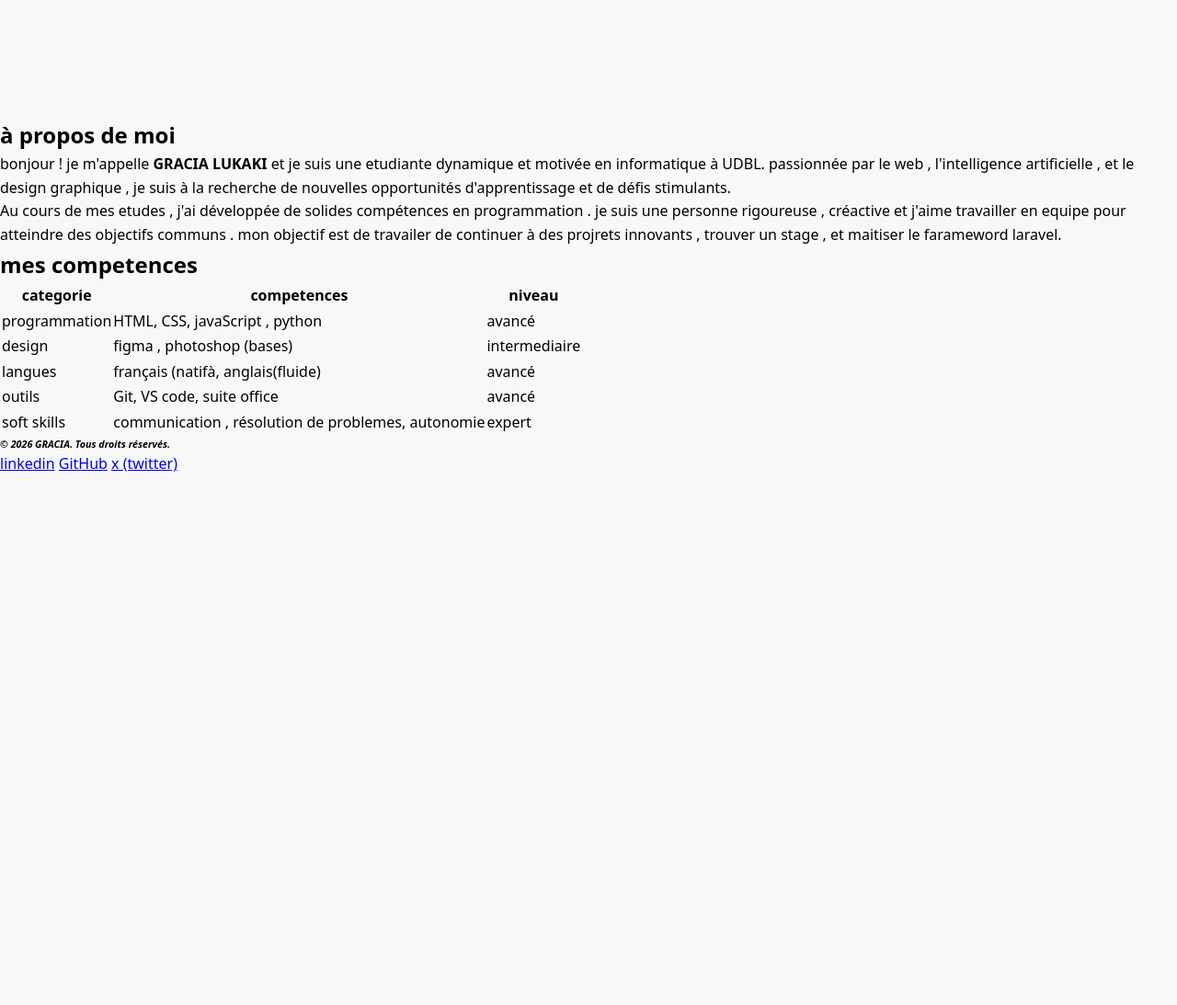
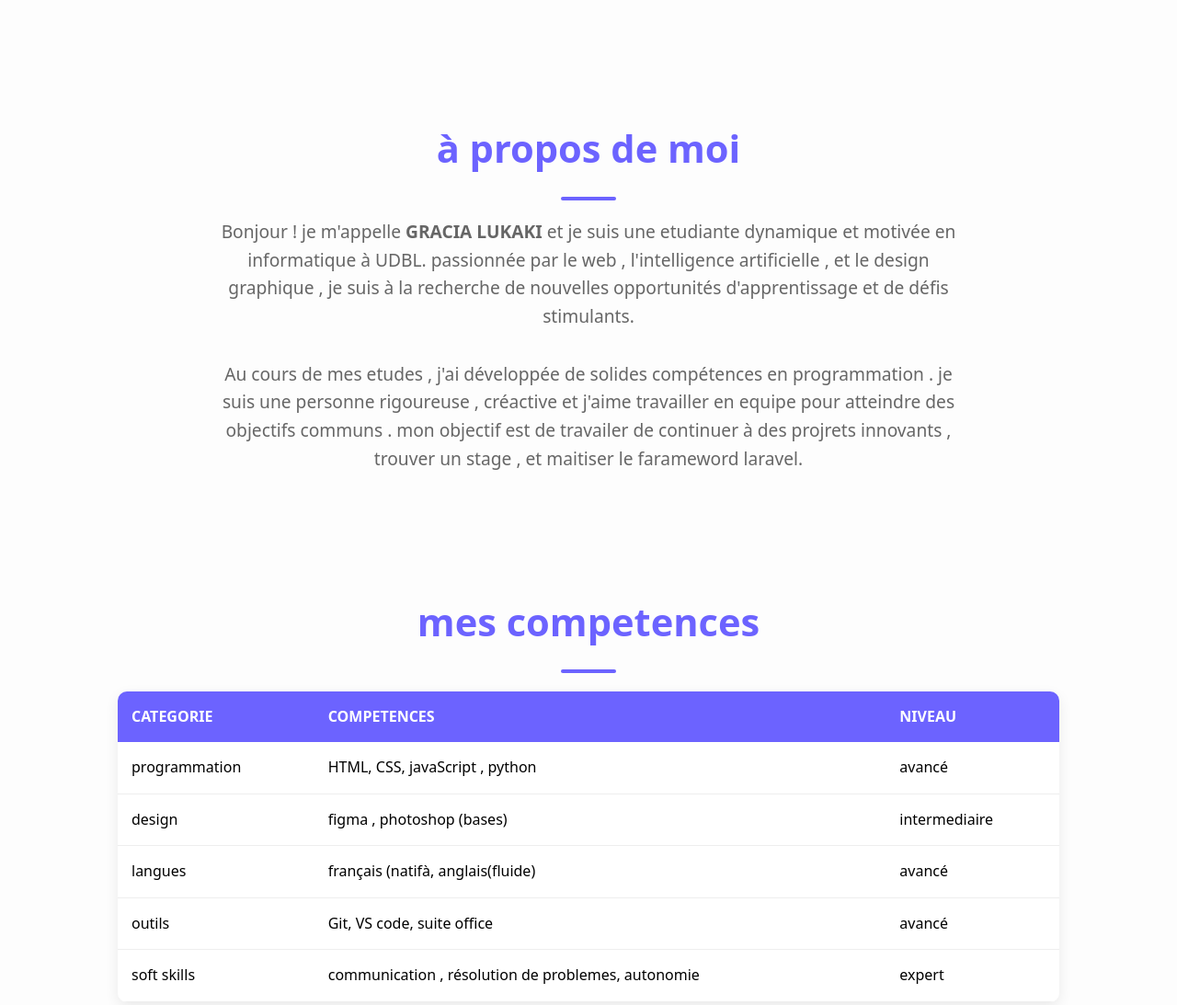
Before and after one commit to 24lk191si-grace/mon_portfolio_2026, a plain HTML site: page index.html in a window 1280 px wide. Shown: the part 620-1713 px from the top of the page at 92% size. Before the commit the page ends 1137 px from the top, so only its background shows below. Drawn offline with Linux system fonts and the light colour scheme.

Commit message:
sylisation de la section mes compentences et du footer

```diff
--- a/CSS/style.css
+++ b/CSS/style.css
@@ -4,7 +4,7 @@
     --orange-vif: #FFA726;
     --gris-tres-fonce: #333;
     --gris-fonce: #666;
-    --gris-tres-clair: #F8F8F8;
+    --gris-tres-clair: #FDFDFD;
     --gris-clair: #EEE;
 }
 
@@ -124,3 +124,89 @@ a.active::after {
     background-color: var(--violet-fonce);
     transform: translateY(-3px);
 }
+.apropos {
+    width: 800px;
+    margin: 6rem auto;
+    text-align: center;
+}
+section h2{
+    color: var(--violet-doux);
+    font-size: 2.6rem;
+    font-weight: 700;
+    position: relative;
+    text-align: center;
+}
+section h2::after{
+    content: "";
+    display: block;
+    width: 60px;
+    height: 4px;
+    background-color: var(--violet-doux);
+    margin: 1.2rem auto;
+    border-radius: 2px;
+}
+.apropos p {
+    padding-bottom: 2rem;
+    color: var(--gris-fonce);
+    font-size: 1.2rem;
+}
+.competences table {
+    width: 80%;
+    margin: 0 auto;
+    border-collapse: collapse;
+    background-color: #FFF;
+    box-shadow: 0 5px 15px  rgba(0, 0, 0, 0.08);
+    border-radius: 10px;
+    overflow: hidden;
+}
+.competences table th, .competences table td{
+    padding: 15px;
+}
+.competences table thead{
+    background-color: var(--violet-doux);
+    color: #FFF;
+    text-transform: uppercase;
+}
+
+.competences table tbody td{
+    /* ajoute une bordure de 1px en bas de chaque cellule*/
+    border-bottom: 1px solid var(--gris-clair);
+}
+
+.competences table tbody tr:nth-child ( even ) {
+    background-color: #fdfdfd;
+
+}
+.competences table tbody tr{
+    transition: backgroup-color 0.3s ease;
+
+}
+.competences table tbody tr:hover {
+    background-color: #F0F0F0;
+
+}
+.competences table thead th {
+    text-align: left;
+}
+footer {
+    margin-top: 3rem;
+    background-color: var(--violet-doux);
+    padding: 3rem 0;
+    text-align: center;
+}
+footer p {
+    color: white;
+    margin-bottom: 1.2rem;
+}
+footer a {
+    display: inline-block;
+    font-size: 1.6rem;
+    color: white;
+    margin: 0 10px;
+    transition: color 0.3s ease, transform 0.2s ease;
+
+}
+footer a:hover{
+    color: var(--orange-vif);
+    transform: translateY(-3px);
+}
--- a/index.html
+++ b/index.html
@@ -35,10 +35,10 @@
         <img src="images/celeste.jpg" alt="celeste" width="300">
       </div>
     </section>
-    <section>
+    <section class =" apropos">
       <h2>à propos de moi</h2>
       <p>
-        bonjour ! je m'appelle <strong> GRACIA LUKAKI</strong> et je suis une etudiante dynamique et motivée en informatique à UDBL.
+        Bonjour ! je m'appelle <strong> GRACIA LUKAKI</strong> et je suis une etudiante dynamique et motivée en informatique à UDBL.
         passionnée par le web , l'intelligence artificielle , et le design graphique , je suis à la recherche de nouvelles opportunités d'apprentissage et de défis stimulants.
       </p>
       <p>
@@ -46,17 +46,18 @@
         mon objectif est de travailer de continuer à des projrets innovants , trouver un stage , et maitiser le farameword laravel.
      </p>
     </section>
-    <section>
+    <section class="competences">
       <h2> mes competences </h2>
       <table>
         <thead>
-<tr>
-<th>categorie</th>
-<th>competences</th>
-<th>niveau</th>
+           <tr>
+               <th>CATEGORIE</th>
+               <th>COMPETENCES</th>
+               <th>NIVEAU</th>
 
-</tr>
-<thead>
+            </tr>
+          </thead>
+
 
       <tr>
         <td>programmation</td>
```
